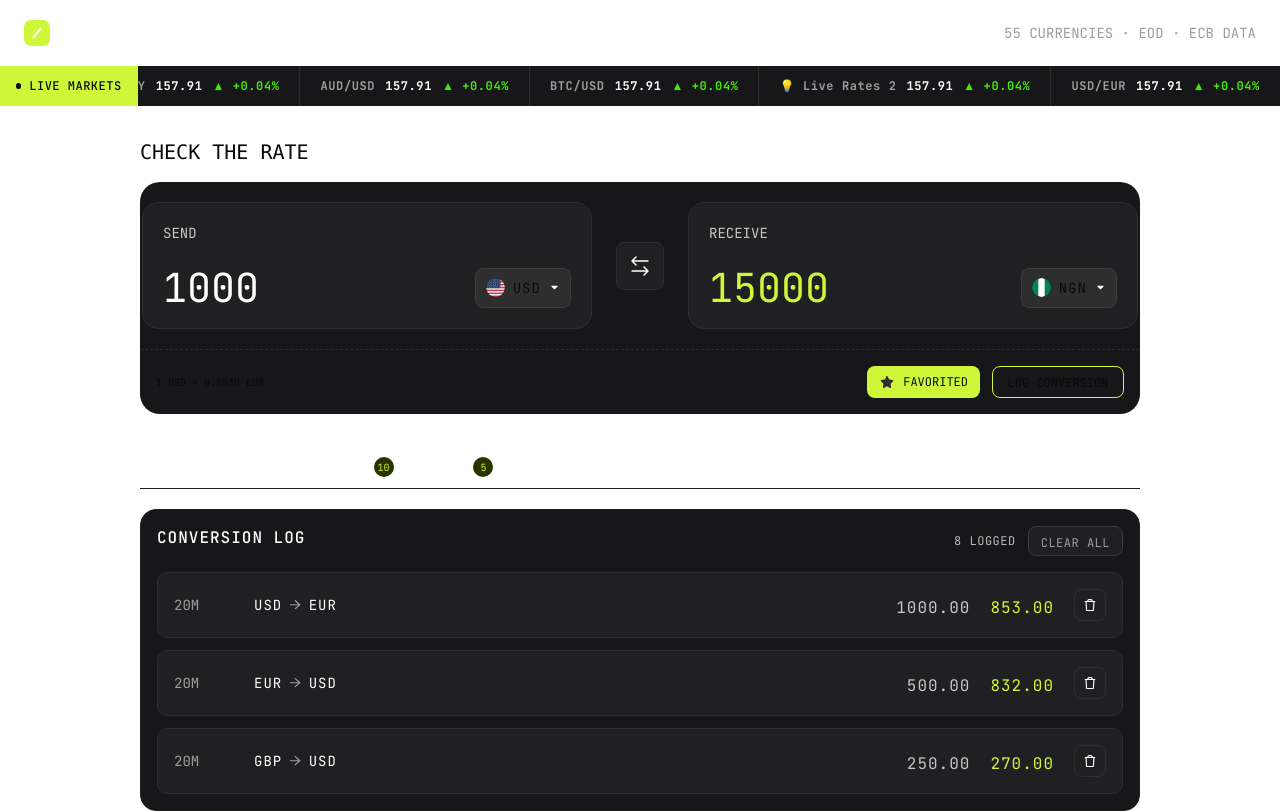
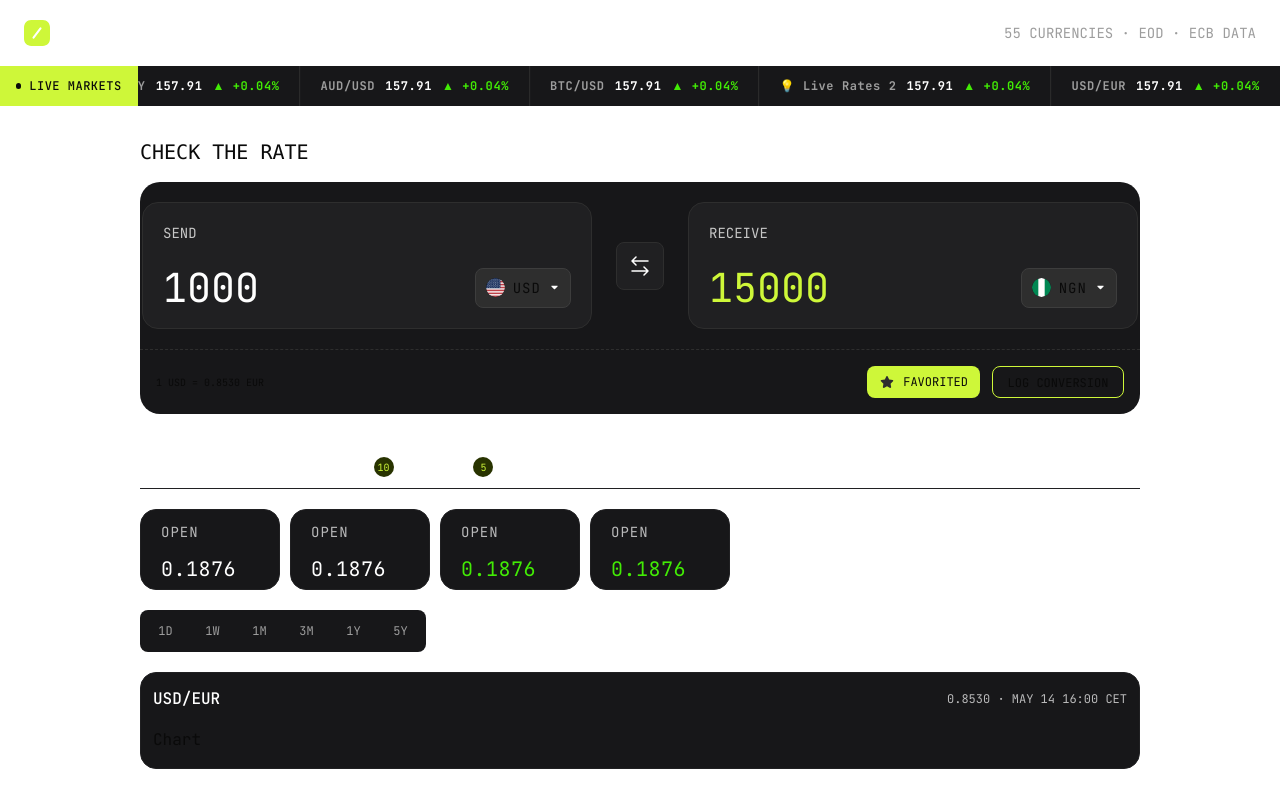
Before and after one commit to SoulOfMo/fx-checker, a Next.js app: page / in a window 1280 px wide. Built offline with nearby package versions, Linux system fonts and the light colour scheme.

Commit message:
refactor: reorder component rendering in DetailsContainer

```diff
--- a/app/_components/DetailsContainer.tsx
+++ b/app/_components/DetailsContainer.tsx
@@ -8,10 +8,10 @@ export default function DetailsContainer() {
   return (
     <div className="flex gap-5 mt-8 flex-col">
       <TabsContainer />
-      {/* <History /> */}
-      {/* <CompareContainer /> */}
-      {/* <FavoritesContainer /> */}
-      <Logs />
+      <History />
+      {/* <CompareContainer />
+      <FavoritesContainer />
+      <Logs /> */}
     </div>
   );
 }
```
